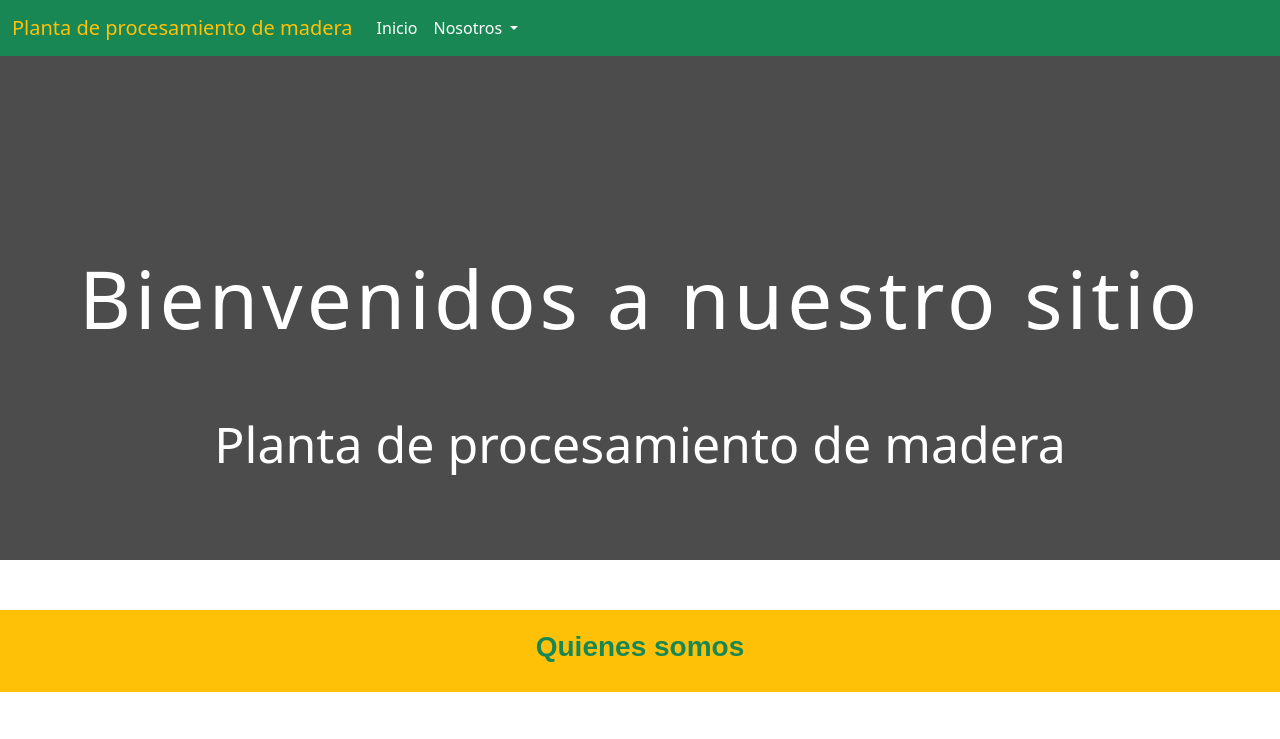
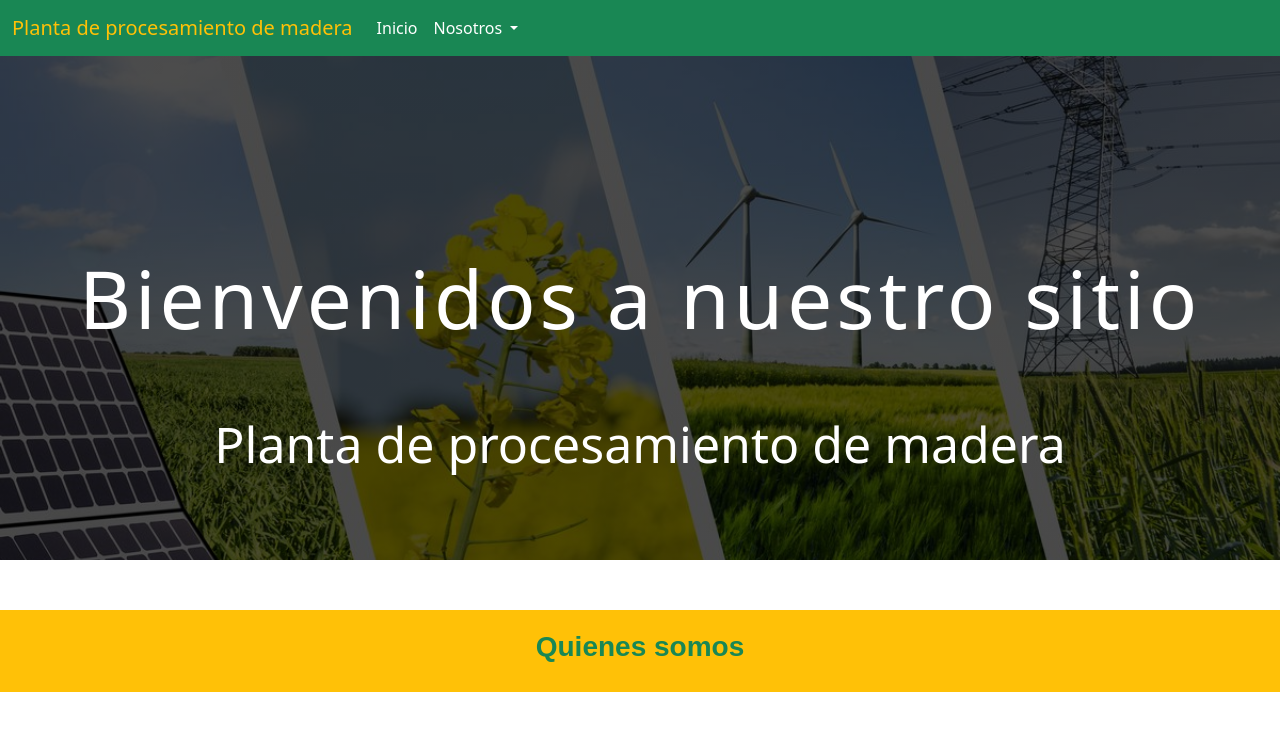
Before and after one commit to emicarmo/procesamiento-madera, a plain HTML site: page index.html in a window 1280 px wide. Shown: the top 739 px of the page. Drawn offline with nearby package versions, Linux system fonts and the light colour scheme.

Commit message:
Update estilos.css

```diff
--- a/css/estilos.css
+++ b/css/estilos.css
@@ -8,7 +8,7 @@
 }
 
 .seccion .contenedor-seccion{
-    background: linear-gradient(rgba(0,0,0,.7), rgba(0,0,0,.7)), url('.../images/imagen-energias.jpg');
+    background: linear-gradient(rgba(0,0,0,.7), rgba(0,0,0,.7)), url('/images/imagen-energias.jpg');
     background-size: cover;
     background-position: center ;
     height: 70vh;
```
